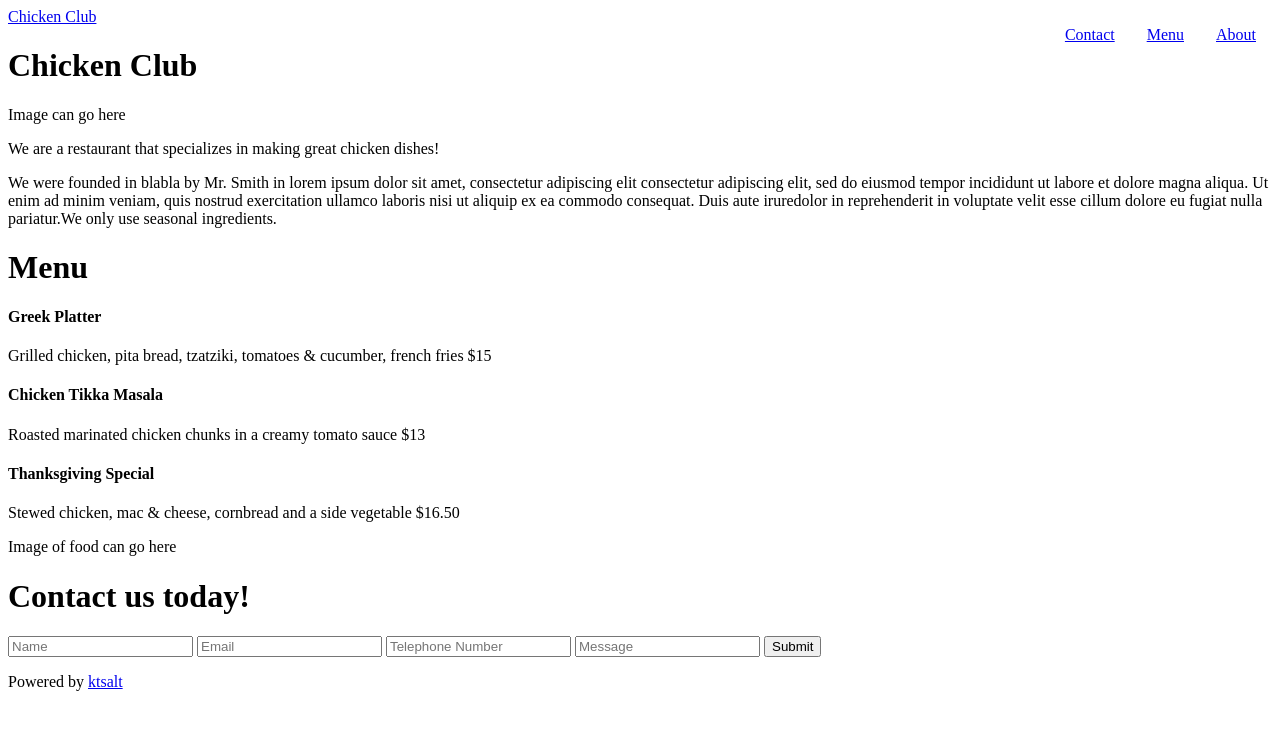
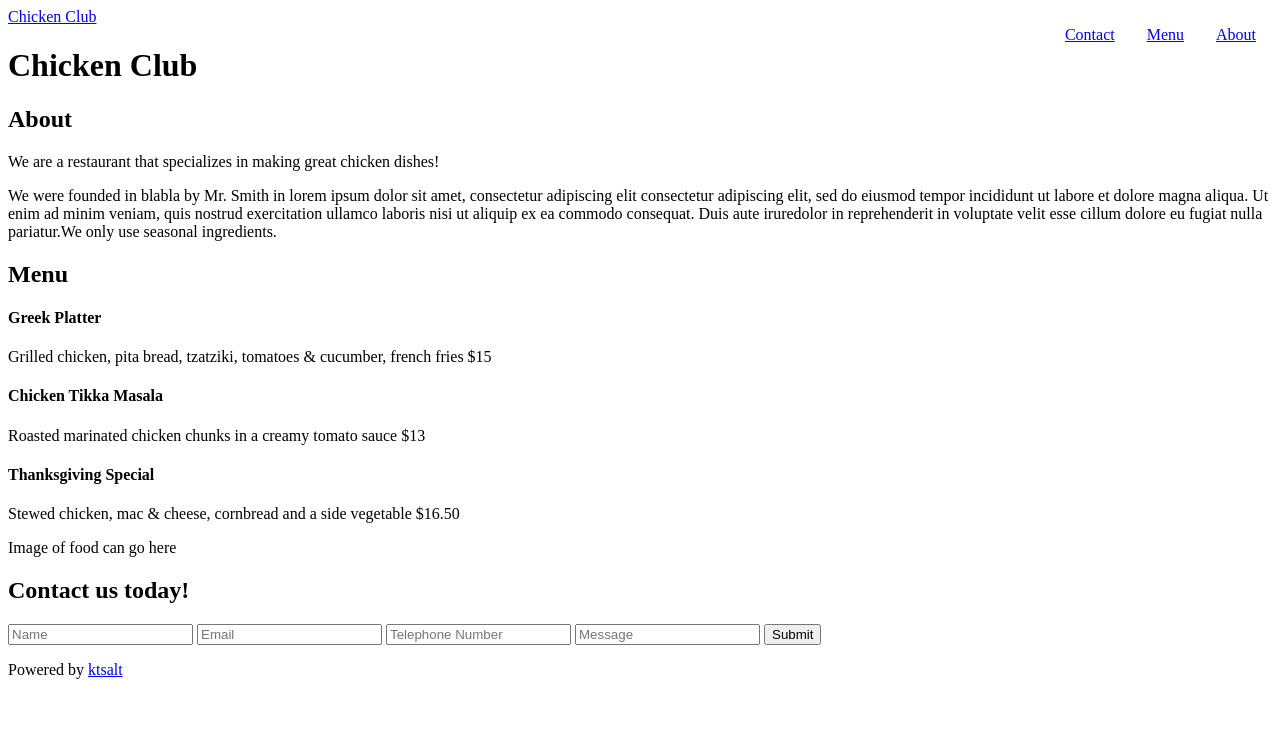
Before and after one commit to kts-alt/chicken-club, a plain HTML site: page index.html in a window 1280 px wide. Drawn offline with Linux system fonts and the light colour scheme.

Commit message:
HTML semantics

```diff
--- a/index.html
+++ b/index.html
@@ -26,19 +26,17 @@
 	</header>
 
 	<!-- Page start content container-->
-	<div>
+	<main>
 	<!-- About container goes here -->
-		<div>
-			<div>
-				Image can go here
-			</div>
+		<section>
+			<h1>About</h1>
 			<div>
 				<p>We are a restaurant that specializes in making great chicken dishes!</p>
 				<p>We were founded in blabla by Mr. Smith in lorem ipsum dolor sit amet, consectetur adipiscing elit consectetur adipiscing elit, sed do eiusmod tempor incididunt ut labore et dolore magna aliqua. Ut enim ad minim veniam, quis nostrud exercitation ullamco laboris nisi ut aliquip ex ea commodo consequat. Duis aute iruredolor in reprehenderit in voluptate velit esse cillum dolore eu fugiat nulla pariatur.We only use <span class="w3-tag w3-light-grey">seasonal</span> ingredients.</p>
 			</div>
-		</div>
+		</section>
 	<!-- Menu container goes here -->
-		<div class="menu">
+		<section>
 			<div>
 				<h1>Menu</h1>
 				<h4>Greek Platter</h4>
@@ -49,9 +47,9 @@
 				<p>Stewed chicken, mac & cheese, cornbread and a side vegetable  $16.50</p>
 			</div>
 			<div>Image of food can go here</div>
-		</div>
+		</section>
 	<!-- Contact container goes here -->
-		<div>
+		<section>
 			<h1>Contact us today!</h1>
 			<div>
 				<form action="/action_page.php">
@@ -62,9 +60,9 @@
 					<button type="submit">Submit</button>
 				</form>
 			</div>
-		</div>
+		</section>
 		<!-- Page end content container	 -->
-	</div>
+	</main>
 	<!-- Footer container goes here -->
 	<footer>
 		<p>Powered by <a href="#">ktsalt</a></p>
```
